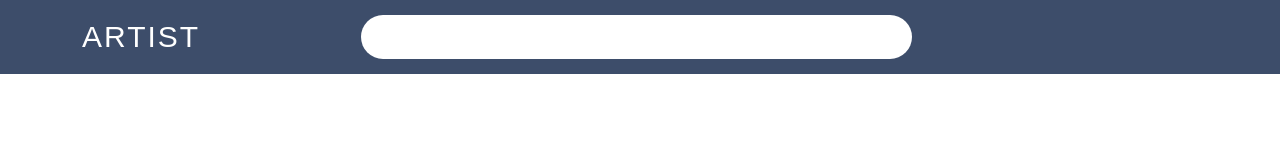
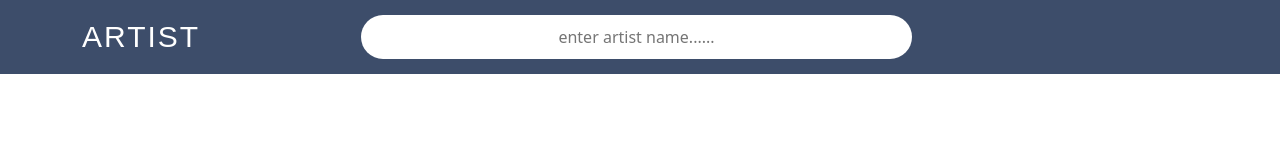
Before and after one commit to acharayaP03/angular, an Angular app: page / in a window 1280 px wide. Shown: the top 160 px of the page. Built offline with nearby package versions, Linux system fonts and the light colour scheme.

Commit message:
added input place holder

```diff
--- a/src/app/app.component.html
+++ b/src/app/app.component.html
@@ -5,7 +5,7 @@
       <h1 class="logo mr-auto"><a href="index.html">Artist</a></h1>
     </div>
     <div class="col-sm-7">
-      <input type="text" name="text" [(ngModel)]="query">
+      <input type="text" name="text" [(ngModel)]="query" placeholder="enter artist name......">
     </div>
 
   </div>
```
